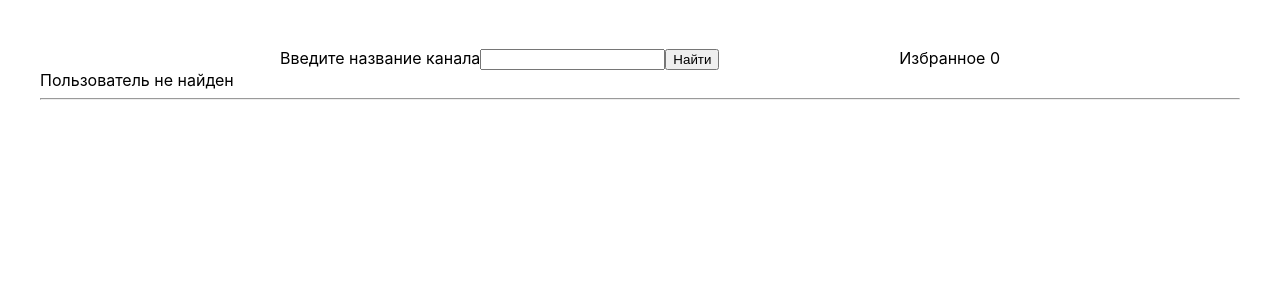
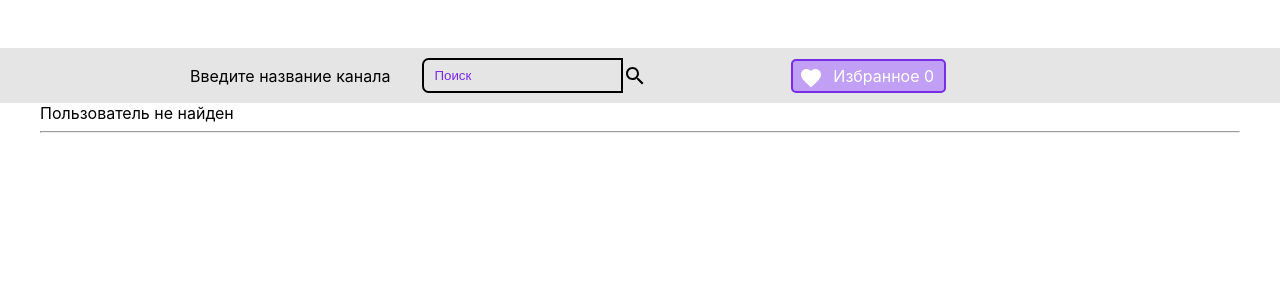
Before and after one commit to dmitry-uknowme/twitch-api, a Next.js app: page / in a window 1280 px wide. Shown: the top 300 px of the page. Built offline with nearby package versions, Linux system fonts and the light colour scheme.

Commit message:
update header design

```diff
--- a/components/Channel/Channel.tsx
+++ b/components/Channel/Channel.tsx
@@ -11,7 +11,7 @@ const Channel = () => {
 	return (
 		<main className={channel}>
 			<div className={channel__info}>
-				{channelData ? (
+				{channelData?.name ? (
 					<>
 						<img className={channel__logo} src={channelData?.logo}></img>
 						<h2>{channelData?.name}</h2>
--- a/components/Header/Header.module.sass
+++ b/components/Header/Header.module.sass
@@ -1,5 +1,7 @@
 
 .header
+    padding: 10px
+    background: rgba(0,0,0,0.1)
     margin-top: 3rem
     &__container
         display: flex
@@ -7,3 +9,44 @@
         max-width: 900px
         margin: auto
     &__search
+        display: flex
+        align-items: center
+        &Label
+            margin-right: 2rem
+        &Input
+            color: #9d9e9d
+            background: #e5e5e5
+            outline: none
+            border: 2px solid #000
+            border-radius: 0.5em 0 0 0.5em
+            padding: 8px 10px
+            transition: all 0.5s
+            &:focus
+                color: #000
+                background: #fff
+                outline: none
+                border: 2px solid #772ce8
+            &::placeholder
+                color: #772ce8
+    &__search._active
+        border-bottom: 1px solid #772ce8
+        padding-bottom: 12px
+        &Btn
+            margin-top: 4px
+            cursor: pointer
+            fill: #e5e5e5 !important
+        &Btn._active
+            fill: #000 !important
+    &__favorite
+        cursor: pointer
+        margin: auto
+        position: relative
+        padding-left: 40px !important
+        border: 2px solid #772ce8
+        padding: 5px 10px
+        border-radius: 5px
+        color: #fff
+        background: lighten(#772ce8,25%)
+        &Icon
+            position: absolute
+            left: 4%
--- a/components/Header/Header.tsx
+++ b/components/Header/Header.tsx
@@ -1,18 +1,19 @@
 import React, { useEffect, useState, useContext } from 'react';
-
-import styles from './Header.module.sass';
-const headerStyle = styles.header;
-const headerContainerStyle = styles.header__container;
-
-import './Header.module.sass';
 import axios from 'axios';
 import { useAppContext } from '../../context/AppContext';
-//@ts-expect-error
-const Header: React.FC = ({ state }) => {
-	const { channelData, setChannelData, channelVideos, setChannelVideos } = useAppContext();
+import FavoriteIcon from '@material-ui/icons/Favorite';
+import { header, header__container, header__search, header__searchInput, header__searchLabel, header__searchBtn, header__favorite, header__favoriteIcon, _active } from './Header.module.sass';
+import cn from 'classnames';
 
-	const [userInput, setUserInput] = useState<string>();
+import SearchIcon from '@material-ui/icons/Search';
+
+const Header: React.FC = () => {
+	const { channelData, setChannelData, channelVideos, setChannelVideos, favoriteVideos } = useAppContext();
+
+	const [userInput, setUserInput] = useState<string>('');
 	const [favoriteVideosCount, setFavoriteVideosCount] = useState<any>(0);
+
+	const isInputEmpty: boolean = userInput.trim() === '';
 
 	const inputHandler = (e: React.ChangeEvent<HTMLInputElement>) => {
 		const value = e.target.value;
@@ -20,6 +21,7 @@ const Header: React.FC = ({ state }) => {
 	};
 
 	const searchUser = async () => {
+		console.log('click');
 		await axios.get(`http://localhost:3000/api/channel/${userInput}`).then((response) => {
 			const user = response.data;
 
@@ -32,26 +34,19 @@ const Header: React.FC = ({ state }) => {
 		});
 	};
 
-	useEffect(() => {
-		if (channelVideos) {
-			setFavoriteVideosCount(channelVideos.filter((video: any) => video.liked).length);
-		}
-	}, [channelVideos]);
-
 	return (
-		<header className={headerStyle}>
-			<div className={headerContainerStyle}>
-				<div className='header__search'>
-					<label htmlFor='header__search-input' className='header__search-label'>
+		<header className={header}>
+			<div className={header__container}>
+				<div className={header__search}>
+					<label htmlFor='header__search-input' className={header__searchLabel}>
 						Введите название канала
 					</label>
-					<input type='text' className='header__search-input' onChange={inputHandler} />
-					<button className='header__search-btn' onClick={searchUser}>
-						Найти
-					</button>
+					<input type='text' className={header__searchInput} placeholder='Поиск' onChange={inputHandler} />
+
+					<SearchIcon className={cn(header__searchBtn, { [_active]: !isInputEmpty })} disabled={!isInputEmpty} onClick={searchUser}></SearchIcon>
 				</div>
-				<div className='header__favorite'>
-					Избранное <span className='header__favorite-count'>{favoriteVideosCount}</span>
+				<div className={header__favorite}>
+					<FavoriteIcon className={header__favoriteIcon}></FavoriteIcon> Избранное <span className='header__favorite-count'>{favoriteVideos.length}</span>
 				</div>
 			</div>
 		</header>
```
